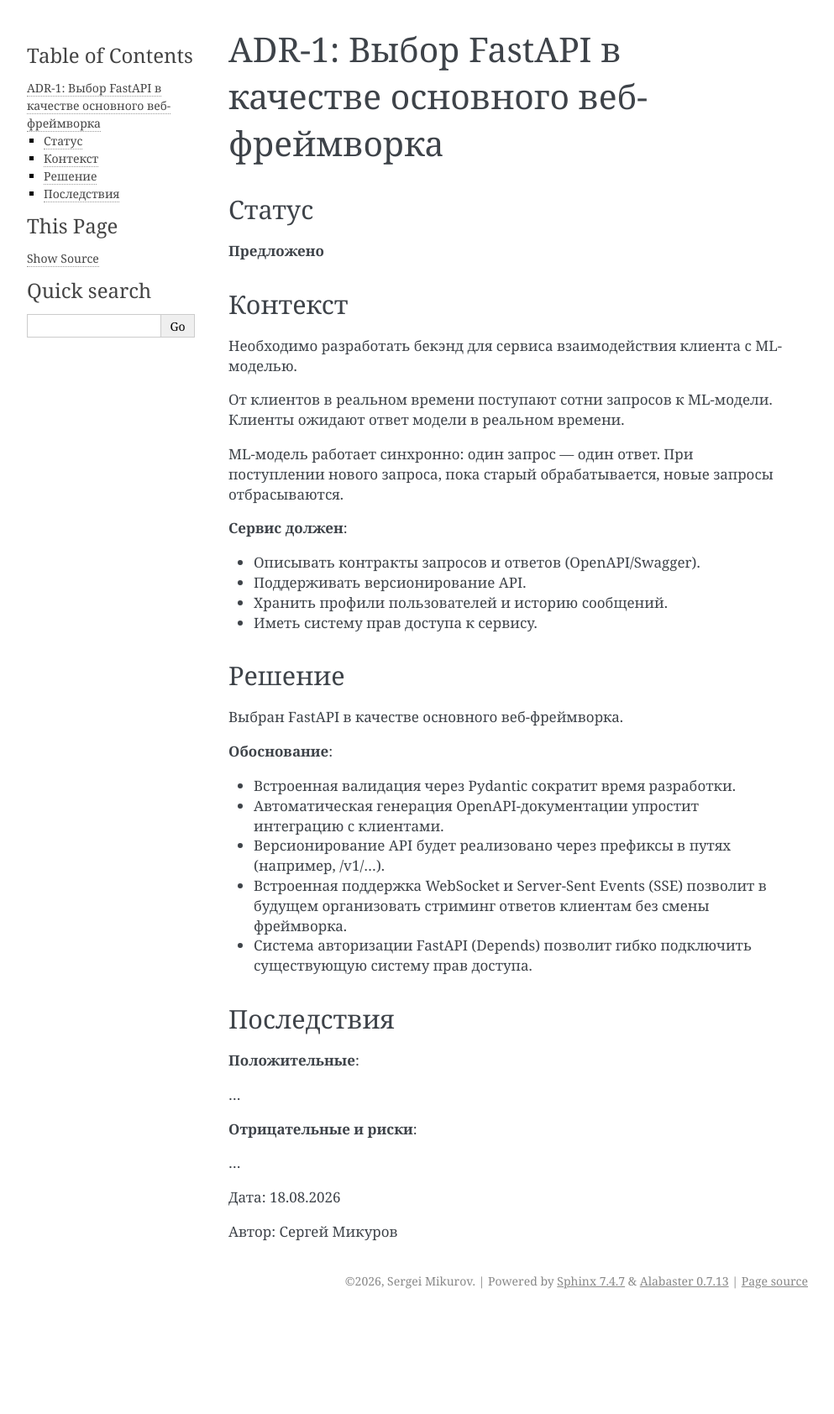
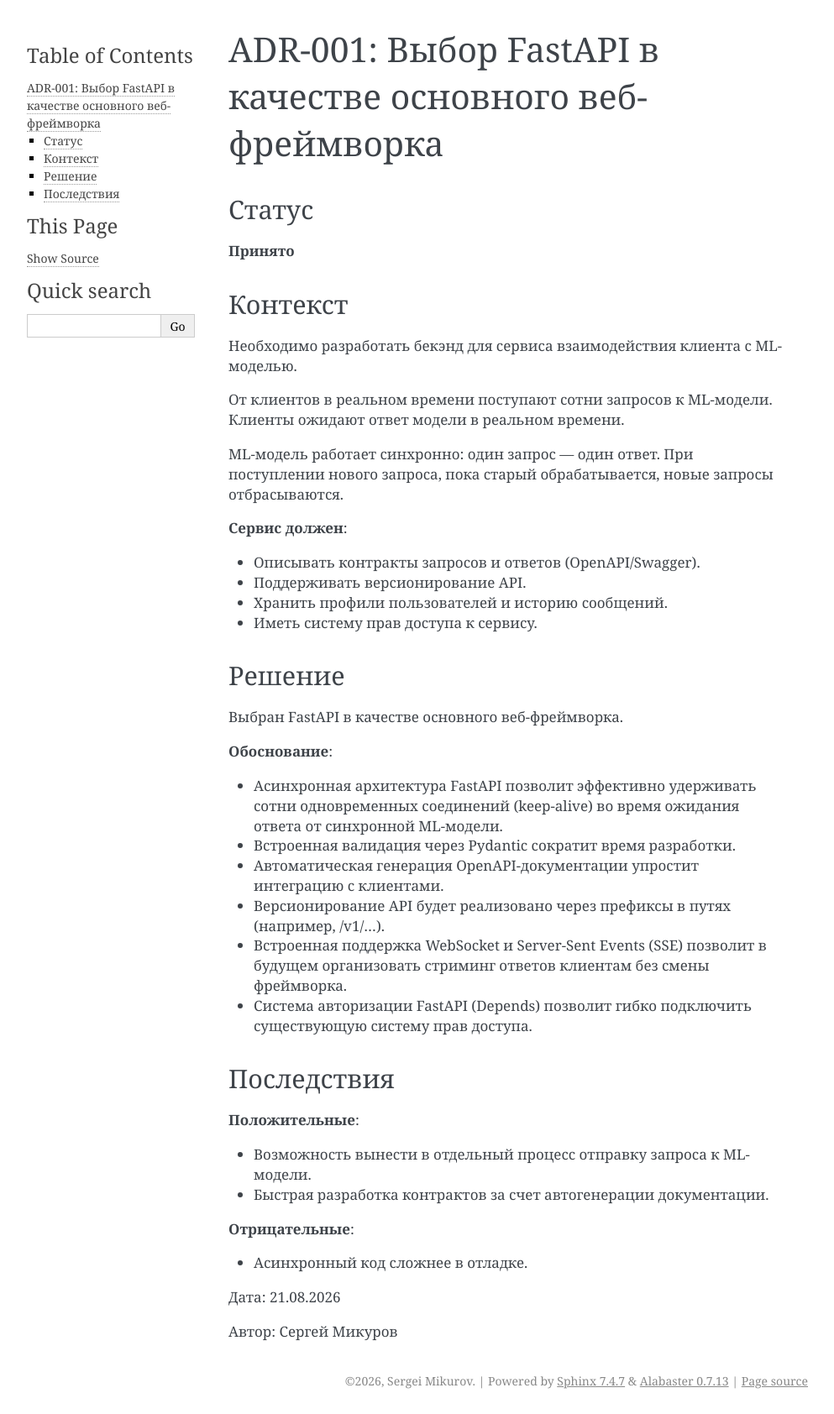
Before and after one commit to svmikurov/tt-ai-api, a Sphinx documentation site: the page built from docs/source/project/adr/adr-001-use-fastapi.rst, in a window 1280 px wide. Shown: the whole page at 84% size, without its empty margins (148-1141 px from the left). Built offline with Sphinx 7.4.7, drawn with Linux system fonts in a browser that asks for light colours; before the commit the page ends 1565 px from its top, so only the background shows below that.

Commit message:
docs(adr): Accept ADR-001

```diff
--- a/docs/source/project/adr/adr-001-use-fastapi.rst
+++ b/docs/source/project/adr/adr-001-use-fastapi.rst
@@ -1,11 +1,11 @@
-========================================================
-ADR-1: Выбор FastAPI в качестве основного веб-фреймворка
-========================================================
+==========================================================
+ADR-001: Выбор FastAPI в качестве основного веб-фреймворка
+==========================================================
 
 Статус
 ======
 
-**Предложено**
+**Принято**
 
 Контекст
 ========
@@ -33,6 +33,8 @@
 
 **Обоснование**:
 
+- Асинхронная архитектура FastAPI позволит эффективно удерживать сотни одновременных соединений
+  (keep-alive) во время ожидания ответа от синхронной ML-модели.
 - Встроенная валидация через Pydantic сократит время разработки.
 - Автоматическая генерация OpenAPI-документации упростит интеграцию с клиентами.
 - Версионирование API будет реализовано через префиксы в путях (например, /v1/...).
@@ -45,14 +47,14 @@
 
 **Положительные**:
 
-...
+- Возможность вынести в отдельный процесс отправку запроса к ML-модели.
+- Быстрая разработка контрактов за счет автогенерации документации.
 
-**Отрицательные и риски**:
+**Отрицательные**:
 
-...
+- Асинхронный код сложнее в отладке.
 
 
-
-Дата: 18.08.2026
+Дата: 21.08.2026
 
 Автор: Сергей Микуров
```
